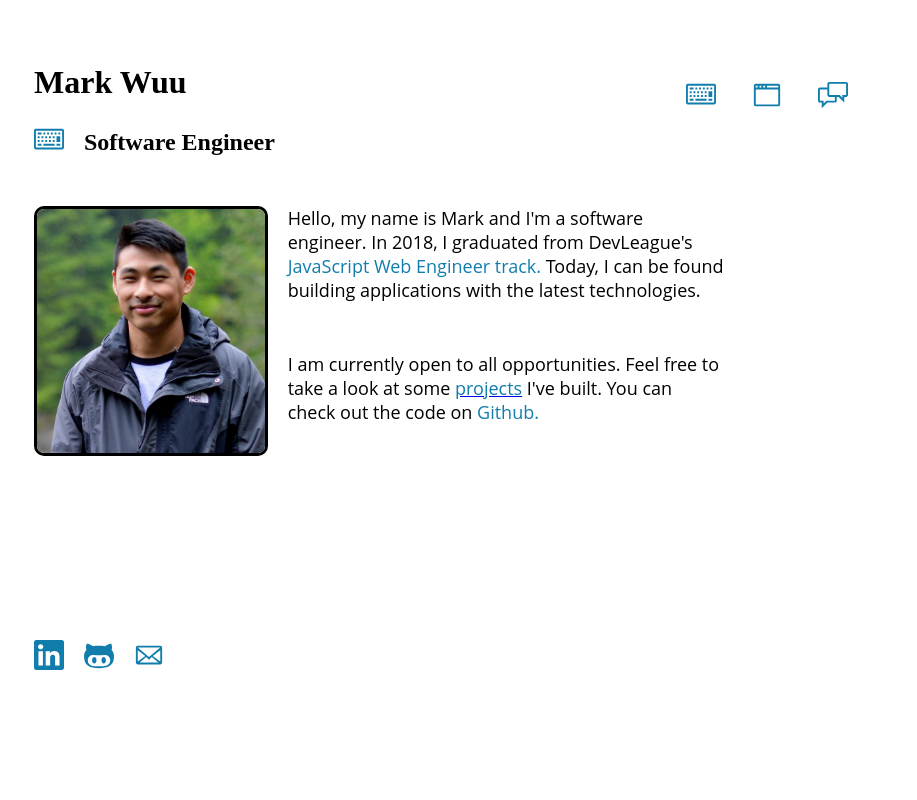
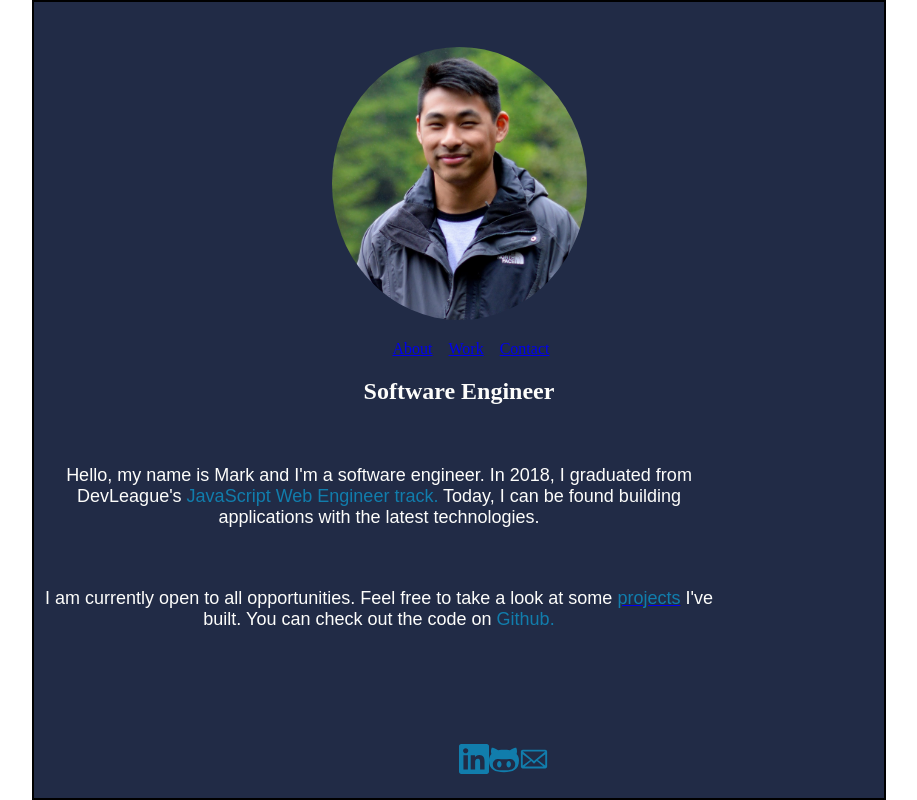
Before and after one commit to markwuu/home-page, a Gatsby app: page / in a window 1280 px wide. Shown: the whole page, without its empty margins (181-1098 px from the left). Built offline with nearby package versions, Linux system fonts and the light colour scheme.

Commit message:
Centered content

```diff
--- a/assets/icons.js
+++ b/assets/icons.js
@@ -2,13 +2,10 @@ import React from "react"
 import styled from "styled-components"
 
 const SVG = styled.svg`
-  padding-right: 20px;
-  flex: none;
   fill: #117dac;
   transition: fill 0.35s;
   width: 30px;
   height: 30px;
-  vertical-align: text-bottom;
 
   &:hover {
     fill: #005073;
@@ -53,12 +50,18 @@ export const KeyboardIcon = () => (
 
 export const ApplicationIcon = () => (
   <SVG viewBox="0 0 14 16">
-  <path fillRule="evenodd" d="M5 3h1v1H5V3zM3 3h1v1H3V3zM1 3h1v1H1V3zm12 10H1V5h12v8zm0-9H7V3h6v1zm1-1c0-.55-.45-1-1-1H1c-.55 0-1 .45-1 1v10c0 .55.45 1 1 1h12c.55 0 1-.45 1-1V3z"/>
+    <path
+      fillRule="evenodd"
+      d="M5 3h1v1H5V3zM3 3h1v1H3V3zM1 3h1v1H1V3zm12 10H1V5h12v8zm0-9H7V3h6v1zm1-1c0-.55-.45-1-1-1H1c-.55 0-1 .45-1 1v10c0 .55.45 1 1 1h12c.55 0 1-.45 1-1V3z"
+    />
   </SVG>
 )
 
 export const ContactIcon = () => (
   <SVG viewBox="0 0 16 16">
-  <path fillRule="evenodd" d="M15 1H6c-.55 0-1 .45-1 1v2H1c-.55 0-1 .45-1 1v6c0 .55.45 1 1 1h1v3l3-3h4c.55 0 1-.45 1-1V9h1l3 3V9h1c.55 0 1-.45 1-1V2c0-.55-.45-1-1-1zM9 11H4.5L3 12.5V11H1V5h4v3c0 .55.45 1 1 1h3v2zm6-3h-2v1.5L11.5 8H6V2h9v6z"/>
+    <path
+      fillRule="evenodd"
+      d="M15 1H6c-.55 0-1 .45-1 1v2H1c-.55 0-1 .45-1 1v6c0 .55.45 1 1 1h1v3l3-3h4c.55 0 1-.45 1-1V9h1l3 3V9h1c.55 0 1-.45 1-1V2c0-.55-.45-1-1-1zM9 11H4.5L3 12.5V11H1V5h4v3c0 .55.45 1 1 1h3v2zm6-3h-2v1.5L11.5 8H6V2h9v6z"
+    />
   </SVG>
 )
--- /dev/null
+++ b/src/components/UI/Name.js
@@ -0,0 +1,6 @@
+import styled from "styled-components"
+
+export const NameHeader = styled.h1`
+  font-size: 45px;
+  text-align: center;
+`
--- /dev/null
+++ b/src/components/UI/Picture.js
@@ -0,0 +1,8 @@
+import styled from "styled-components"
+
+export const Image = styled.img`
+  z-index: 1;
+  max-width: 30%;
+  height: auto;
+  border-radius: 50%;
+`
--- a/src/components/layout.js
+++ b/src/components/layout.js
@@ -1,24 +1,38 @@
 import React from "react"
 import { Link } from "gatsby"
 import styled from "styled-components"
-import { LinkedinIcon, GithubIcon, EmailIcon, ApplicationIcon, ContactIcon, KeyboardIcon  } from "../../assets/icons"
+import { LinkedinIcon, GithubIcon, EmailIcon } from "../../assets/icons"
+// import { NameHeader } from "./UI/Name"
+import { Image } from "../components/UI/Picture"
+import profile from "../../assets/profile.jpg"
 
 const Layout = styled.div`
-  margin: 4rem auto;
   max-width: 850px;
-  padding: 0 1rem;
   font-family: "Domine", serif;
+  border: 2px solid black;
+  text-align: center;
+  background-color: #212b46;
+  color: #fdfdfb;
+  padding-top: 3.5%;
+
+  position: absolute;
+  top: 0;
+  bottom: 0;
+  left: 0;
+  right: 0;
+
+  margin: auto;
 `
 
-const Header = styled.header`
-  margin-bottom: 1.5rem;
+const Header = styled.div`
+  text-align: center;
 `
 
 const Footer = styled.div`
   position: fixed;
+  left: 50%;
   bottom: 0;
-  width: 60%;
-  height: 20%;
+  height: 7%;
 `
 
 const ListLink = props => (
@@ -29,14 +43,12 @@ const ListLink = props => (
 
 export default ({ children }) => (
   <Layout>
-    <Header>
-      <h1 style={{ display: `inline` }}>Mark Wuu</h1>
-      <ul style={{ display: `inline`, listStyle: `none`, float: `right` }}>
-        <ListLink to="/"><KeyboardIcon/></ListLink>
-        <ListLink to="/work/"><ApplicationIcon/></ListLink>
-        <ListLink to="/contact/"><ContactIcon/></ListLink>
-      </ul>
-    </Header>
+    <Image src={profile} />
+    <ul style={{ textAlign: `center` }}>
+      <ListLink to="/">About</ListLink>
+      <ListLink to="/work/">Work</ListLink>
+      <ListLink to="/contact/">Contact</ListLink>
+    </ul>
     {children}
     <Footer>
       <LinkedinIcon />
--- a/src/pages/index.js
+++ b/src/pages/index.js
@@ -2,8 +2,6 @@ import React from "react"
 import Layout from "../components/layout"
 import { Link } from "gatsby"
 import styled from "styled-components"
-import profile from "../../assets/profile.jpg"
-import { KeyboardIcon } from "../../assets/icons"
 
 const Container = styled.div`
   font-size: 18px;
@@ -30,36 +28,18 @@ const StyledSpan = styled.span`
   }
 `
 
-const FirstText = styled.div`
+const Paragraph = styled.div`
+  padding-top: 10px;
   margin-top: 50px;
   margin-bottom: 30px;
-  font-family: "Open Sans", sans-serif;
-`
-const Image = styled.img`
-  z-index: 1;
-  max-width: 33%;
-  height: auto;
-  border: 3px solid black;
-  float: left;
-  margin-right: 20px;
-  border-radius: 10px;
-`
-
-const SecondText = styled.div`
-  margin-top: 50px;
-  margin-bottom: 30px;
-  font-family: "Open Sans", sans-serif;
+  font-family: "Source Sans Pro", sans-serif;
 `
 
 export default () => (
   <Layout>
-    <h2>
-
-    <KeyboardIcon />
-      Software Engineer</h2>
+    <h2>Software Engineer</h2>
     <Container>
-      <Image src={profile} />
-      <FirstText>
+      <Paragraph>
         Hello, my name is Mark and I'm a software engineer. In 2018, I graduated
         from DevLeague's{" "}
         <StyledLink href="https://www.devleague.com/javascript-web-engineer">
@@ -67,8 +47,8 @@ export default () => (
         </StyledLink>{" "}
         Today, I can be found building applications with the latest
         technologies.
-      </FirstText>
-      <SecondText>
+      </Paragraph>
+      <Paragraph>
         I am currently open to all opportunities. Feel free to take a look at
         some{" "}
         <Link to="/work">
@@ -76,7 +56,7 @@ export default () => (
         </Link>{" "}
         I've built. You can check out the code on{" "}
         <StyledLink href="https://github.com/markwuu">Github.</StyledLink>
-      </SecondText>
+      </Paragraph>
     </Container>
   </Layout>
 )
```
Also changed, not shown: src/pages/contact.js (+13 -6 lines), src/pages/work.js (+13 -9 lines).
